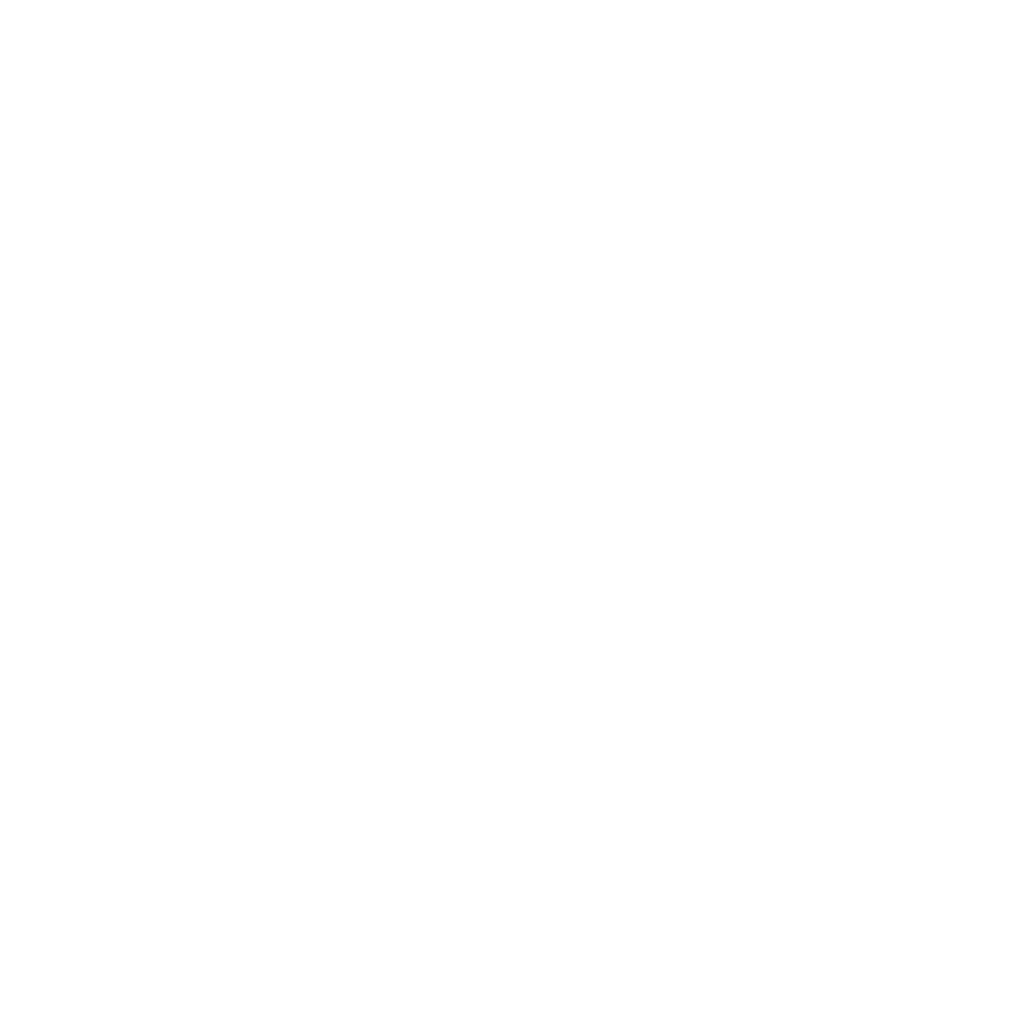
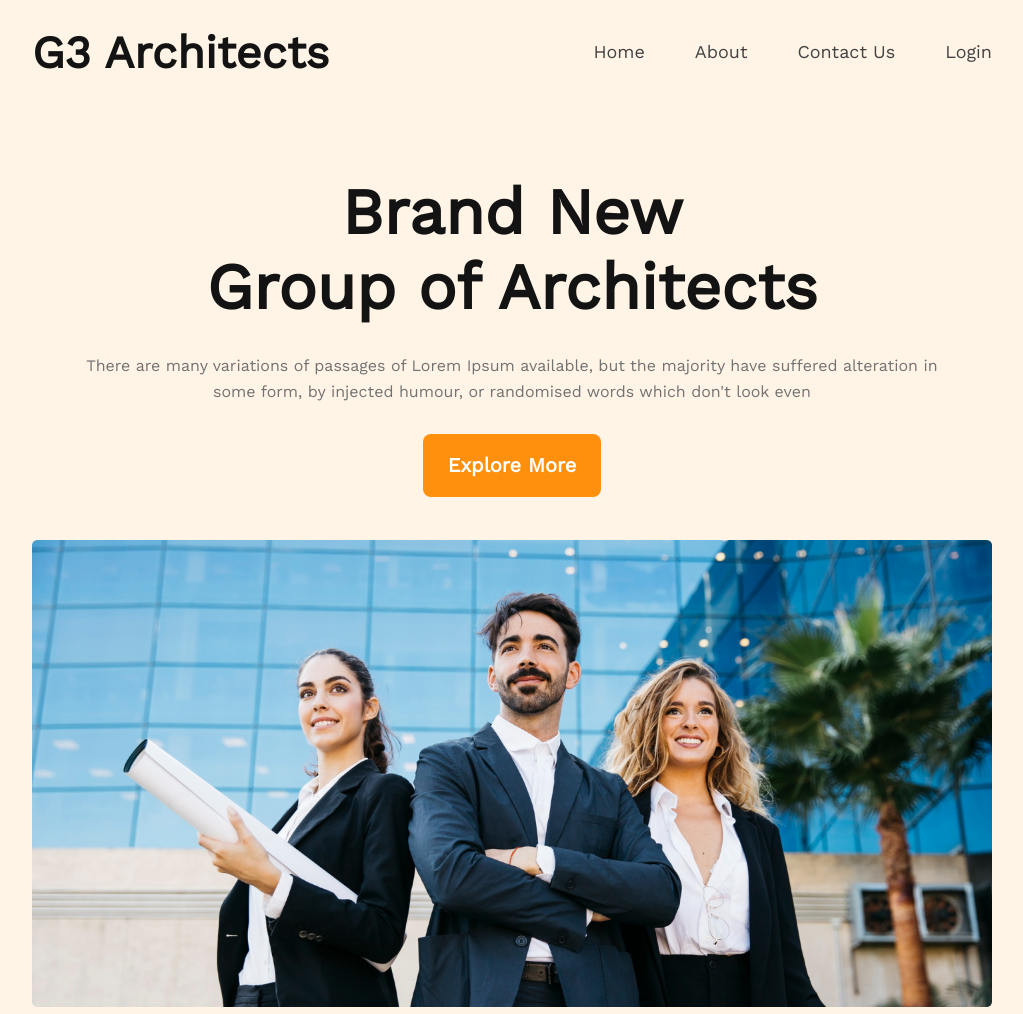
Before and after one commit to mhmahdi97/g3-architects, a plain HTML site: page index.html in a window 1280 px wide. Shown: the whole page, without its empty margins (128-1151 px from the left). Before the commit the page ends 800 px from the top, so only its background shows below. Drawn offline with nearby package versions, Linux system fonts and the light colour scheme.

Commit message:
Added Header Section

```diff
--- a/index.html
+++ b/index.html
@@ -4,7 +4,49 @@
     <meta charset="UTF-8" />
     <meta http-equiv="X-UA-Compatible" content="IE=edge" />
     <meta name="viewport" content="width=device-width, initial-scale=1.0" />
+    <link rel="preconnect" href="https://fonts.googleapis.com" />
+    <link rel="preconnect" href="https://fonts.gstatic.com" crossorigin />
+    <link
+      href="https://fonts.googleapis.com/css2?family=Open+Sans:ital@0;1&family=Work+Sans&display=swap"
+      rel="stylesheet"
+    />
+    <link rel="stylesheet" href="styles/style.css" />
     <title>G3 Architects</title>
   </head>
-  <body></body>
+  <body>
+    <header>
+      <div class="header-content">
+        <div class="nav-area">
+          <div class="nav-title">
+            <h1>G3 Architects</h1>
+          </div>
+          <ul class="nav-menu">
+            <li><a href="#"></a>Home</li>
+            <li><a href="#"></a>About</li>
+            <li><a href="#"></a>Contact Us</li>
+            <li><a href="#"></a>Login</li>
+          </ul>
+        </div>
+
+        <div class="banner-text">
+          <h1>
+            Brand New <br />
+            Group of Architects
+          </h1>
+          <p>
+            There are many variations of passages of Lorem Ipsum available, but
+            the majority have suffered alteration in <br />
+            some form, by injected humour, or randomised words which don't look
+            even
+          </p>
+          <button class="primary-btn"><a href="#"></a>Explore More</button>
+        </div>
+        <div class="banner-img-container">
+          <img src="images/banner.png" alt="" />
+        </div>
+      </div>
+    </header>
+    <main></main>
+    <footer></footer>
+  </body>
 </html>
--- a/styles/style.css
+++ b/styles/style.css
@@ -2,4 +2,87 @@
 * {
   margin: 0;
   padding: 0;
+  box-sizing: border-box;
+  font-family: "Work Sans", sans-serif;
 }
+
+/* Styles to Header Area */
+header {
+  width: 100%;
+  background-color: rgba(255, 144, 14, 0.102);
+  padding: 2% 0;
+}
+
+.header-content {
+  max-width: 75%;
+  margin: 0 auto;
+}
+
+.nav-area {
+  display: flex;
+  justify-content: space-between;
+}
+
+.nav-title h1 {
+  font-size: 45px;
+  line-height: 53px;
+  color: #131313;
+}
+
+.nav-menu {
+  display: flex;
+  align-items: center;
+  gap: 50px;
+}
+
+.nav-menu li {
+  list-style: none;
+  font-weight: 500;
+  font-size: 18px;
+  line-height: 26px;
+  color: #424242;
+}
+
+.banner-text {
+  display: flex;
+  flex-direction: column;
+  justify-content: center;
+  align-items: center;
+  margin-top: 10%;
+}
+
+.banner-text h1 {
+  font-size: 64px;
+  line-height: 75px;
+  text-align: center;
+  color: #131313;
+  margin-bottom: 3%;
+}
+
+.banner-text p {
+  color: #727272;
+  line-height: 26px;
+  text-align: center;
+  margin-bottom: 3%;
+}
+.primary-btn {
+  font-weight: 600;
+  font-size: 20px;
+  line-height: 23px;
+  text-align: center;
+  background-color: #ff900e;
+  border: 0;
+  border-radius: 8px;
+  color: #ffffff;
+  padding: 20px 25px;
+  margin-bottom: 4.5%;
+}
+
+.banner-img-container {
+  border-radius: 8px;
+}
+
+.banner-img-container img {
+  width: 100%;
+  /* object-fit: cover; */
+}
```
